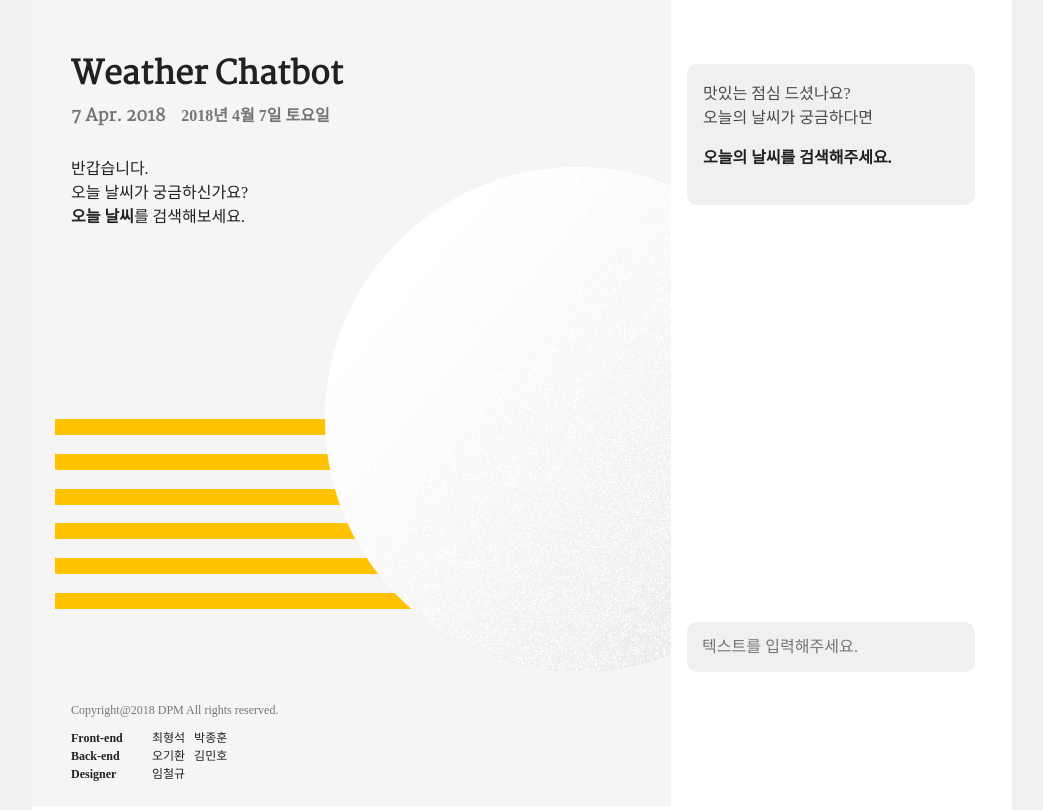
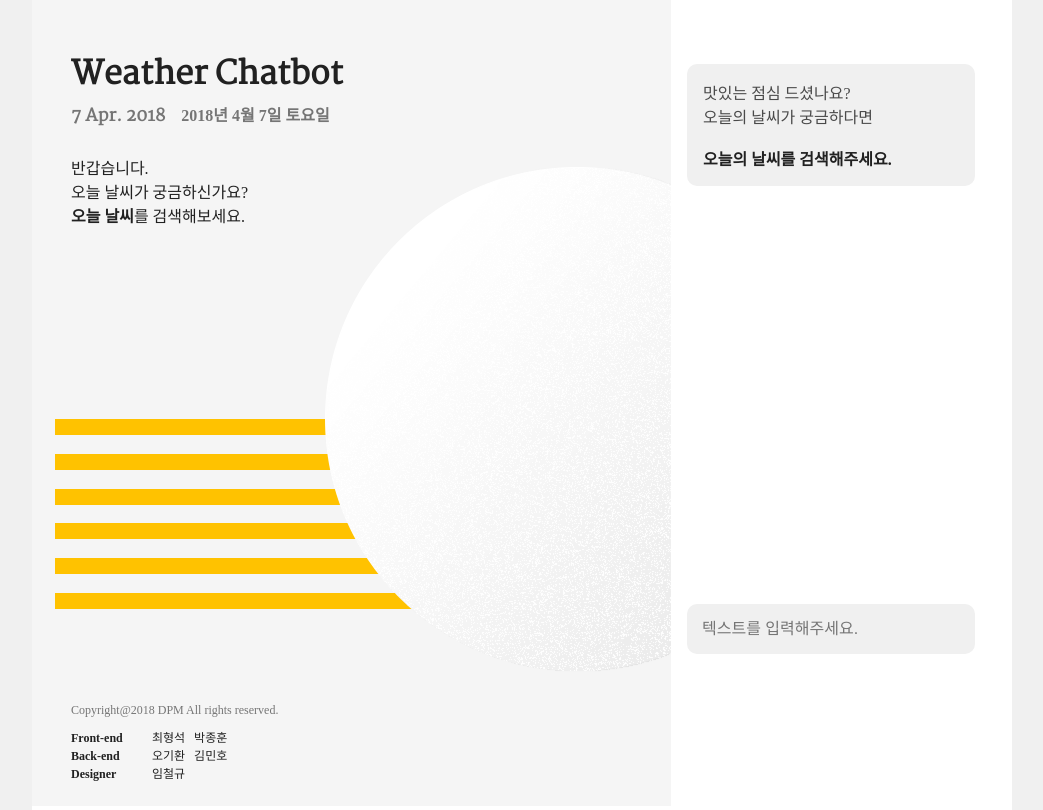
Before and after one commit to Choonick/DPM-mini, a Vue app: page / in a window 1280 px wide. Shown: the whole page, without its empty margins (118-1161 px from the left). Built offline with nearby package versions, Linux system fonts and the light colour scheme; a web font is replaced by a local one.

Commit message:
채팅완료

```diff
--- a/src/components/chatbot.vue
+++ b/src/components/chatbot.vue
@@ -6,7 +6,7 @@
           <div class="basic-res">
             <p class="textarea1">
             맛있는 점심 드셨나요?<br>
-            오늘의 날씨가 궁금하다면
+            오늘의 날씨가 궁금하다면<br><br>
           </p>
           <p class="textarea2">
             오늘의 날씨를 검색해주세요.
@@ -60,7 +60,7 @@
   /* flex-direction: column !important; */
 }
 .textView-wrapper {
-  padding-top: 42px;
+  padding-top: 24px;
 }
 #wrapper {
   overflow: scroll;
@@ -87,9 +87,9 @@
   color: #ffffff;
 }
 .textarea2 {
-  padding-left: 16px;
-  width: 256px;
-  height: 24px;
+  /* padding-left: 16px; */
+  /* width: 256px; */
+  /* height: 24px; */
   font-family: SpoqaHanSans;
   font-size: 16px;
   font-weight: bold;
@@ -101,8 +101,8 @@
   color: #212121;
 }
 .textarea1 {
-  padding: 16px;
-  width: 256px;
+  /* padding: 16px; */
+  /* width: 256px; */
   font-family: SpoqaHanSans;
   font-size: 16px;
   font-weight: normal;
@@ -114,7 +114,7 @@
   color: #4a4a4a;
 }
 .basic-textarea {
-  width: 288px;
+  /* width: 288px; */
   height: 141px;
   border-radius: 10px;
   background-color: #f0f0f0;
@@ -127,21 +127,23 @@
   overflow: auto;
 }
 .basic-res {
-  width: 288px;
-  height: 141px;
+  padding: 16px;
+  /* width: 288px; */
+  /* height: 141px; */
   border-radius: 10px;
   background-color: #f0f0f0;
   position: relative;
 }
 .res {
-  width: 288px;
-  height: 210px;
+  /* width: 288px; */
+  padding: 16px;
   margin-top: 70px;
   border-radius: 10px;
   background-color: #f0f0f0;
 }
 .exception {
-  width: 288px;
+  /* width: 288px; */
+  padding: 16px;
   margin-top: 70px;
   border-radius: 10px;
   background-color: #f0f0f0;
```
